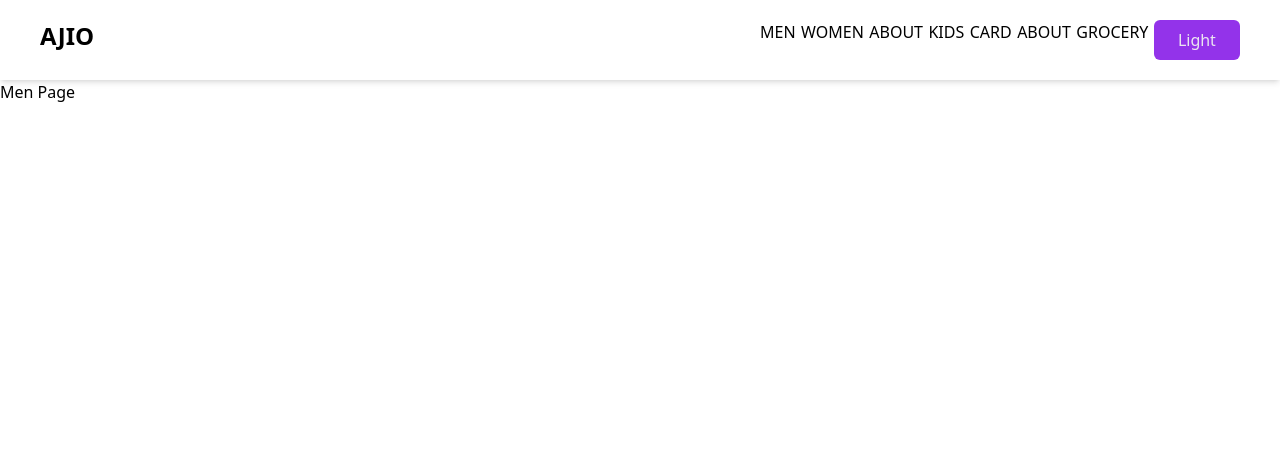
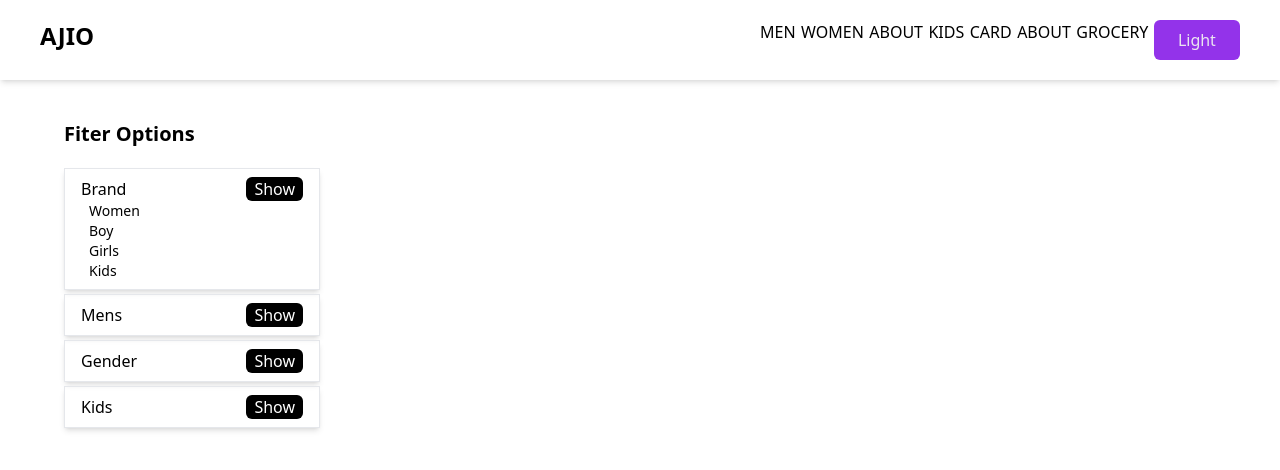
Before and after one commit to Sk-Shubhasheesh/REACT_PIT, a React (Vite) app: page /men in a window 1280 px wide. Shown: the top 470 px of the page. Built offline with nearby package versions, Linux system fonts and the light colour scheme.

Commit message:
Lifting State Up & Controlled vs Uncontrolled Components

```diff
--- /dev/null
+++ b/src/components/Accordian.js
@@ -0,0 +1,22 @@
+import React, { useState } from 'react'
+import ListItems from './ListItems'
+
+function Accordian({title, open, setOpen}) {
+
+    const showItemList =()=>{
+       setOpen();
+    }
+    return (
+        <div className='my-1 shadow-md border border-gray-200 px-4 py-2  w-64'>
+            <div className='flex justify-between '>
+                <h1>{title}</h1>
+                <button onClick={showItemList} className='bg-black text-white px-2  rounded-md'>Show</button>
+            </div>
+            {
+                open && <ListItems />
+            }
+        </div>
+    )
+}
+
+export default Accordian
--- /dev/null
+++ b/src/components/ListItems.js
@@ -0,0 +1,12 @@
+import React from 'react'
+
+export default function ListItems(props) {
+  return (
+    <ul className='text-sm ml-2'>
+        <li>Women</li>
+        <li>Boy</li>
+        <li>Girls</li>
+        <li>Kids</li>
+    </ul>
+  )
+}
--- a/src/components/Men.js
+++ b/src/components/Men.js
@@ -1,9 +1,23 @@
-import React from 'react'
+import React, { useState } from 'react'
+import Accordian from './Accordian'
 
 function Men() {
+  // Lifting State Up
+  const [open, setOpen] = useState(0);
   return (
-    <div>
-        <h1>Men Page</h1>
+    <div className='max-w-6xl mx-auto mt-10'>
+      <h1 className='font-bold text-xl mb-5 '>Fiter Options</h1>
+      {
+        ["Brand", "Mens", "Gender", "Kids"].map((title, index) => (
+          // This is contolled component
+          <Accordian key={index} title={title} open={index===open?true:false}
+          setOpen={()=> setOpen(index)}
+          />
+
+
+
+        ))
+      }
     </div>
   )
 }
```
